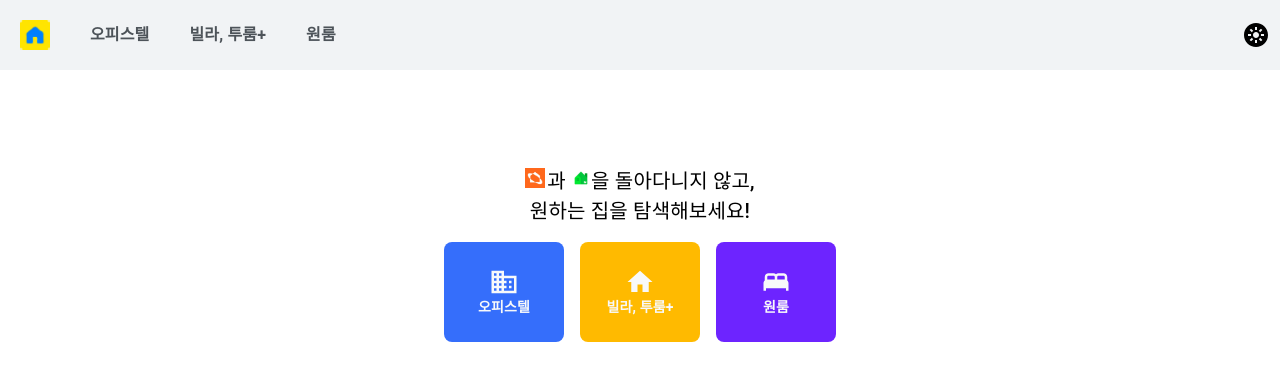
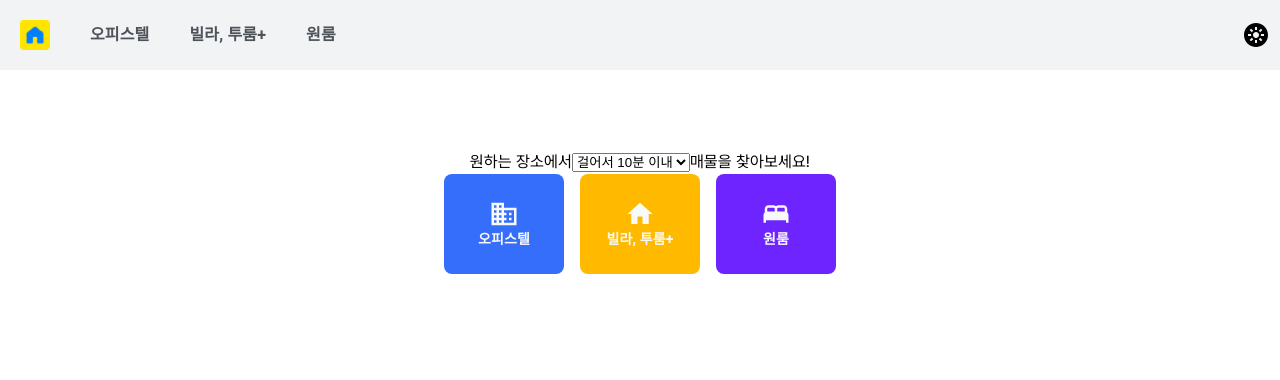
Before and after one commit to Jihye2ee/room-near-indent, a Next.js app: page / in a window 1280 px wide. Shown: the top 380 px of the page. Built offline with nearby package versions, Linux system fonts and the light colour scheme.

Commit message:
원하는 distance 고르기

```diff
--- a/app/page.tsx
+++ b/app/page.tsx
@@ -1,12 +1,14 @@
 'use client'
-import Image from 'next/image'
 import { useRouter } from 'next/navigation'
 import { useReducer } from 'react'
+import { useRecoilState } from 'recoil'
 
 import { Stack, Typography } from '@/src/ui/mui'
 import BedIcon from '@mui/icons-material/Bed'
 import BusinessIcon from '@mui/icons-material/Business'
 import HomeIcon from '@mui/icons-material/Home'
+
+import { filterState } from './recoil-state'
 
 type State = {
   isCompanyEmojiShow: boolean
@@ -57,21 +59,21 @@ const reducer = (state: State, action: Action) => {
 
 export default function Home() {
   const router = useRouter()
+  const [conditions, setConditions] = useRecoilState(filterState)
   const [state, dispatch] = useReducer(reducer, { isCompanyEmojiShow: true, isSubwayEmojiShow: true, isSchoolEmojiShow: true, isZigbangEmojiShow: true, isNaverlandEmojiShow: true })
+  const handleSelect = (e: any) => {
+    setConditions({ ...conditions, distance: e.target.value })
+  }
   return (
     <Stack alignItems='center' role='navigation' aria-label='주거 유형 선택' sx={{ mt: { laptop: 10, tablet: 5, mobile: 2 }}}>
-      <Typography component='h3' sx={{ fontSize: '20px', fontWeight: 500, lineHeight: 1.5, m: 2, textAlign: 'center' }} tabIndex={0}>
-        <span onClick={() => dispatch({ type: 'TOGGLE_ZIGBANG', payload: !state.isZigbangEmojiShow })}>
-          <Image aria-hidden='true' src='/zigbang-logo.png' alt='' width={20} height={20} style={{ cursor: 'pointer', marginRight: 2, display: state.isZigbangEmojiShow ? 'inline' : 'none' }} />
-          <span style={{ cursor: 'pointer', display: state.isZigbangEmojiShow ? 'none' : 'inline' }}>&nbsp;직방</span>
-        </span>
-        <span>과&nbsp;</span>
-        <span onClick={() => dispatch({ type: 'TOGGLE_NAVER_LAND', payload: !state.isNaverlandEmojiShow })}>
-          <Image aria-hidden='true' src='/naverland-logo.png' alt='' width={20} height={20} style={{ cursor: 'pointer', display: state.isNaverlandEmojiShow ? 'inline' : 'none' }} />
-          <span style={{ cursor: 'pointer', display: state.isNaverlandEmojiShow ? 'none' : 'inline' }}>&nbsp;네이버부동산&nbsp;</span>
-        </span>
-        을 돌아다니지 않고, <br/>원하는 집을 탐색해보세요!
-      </Typography>
+      <div>
+        원하는 장소에서
+        <select onChange={handleSelect}>
+          <option value='0.7'>걸어서 10분 이내</option>
+          <option value='1.5'>걸어서 20분 이내</option>
+        </select>
+        매물을 찾아보세요!
+      </div>
       <Stack direction='row' justifyContent='center' alignItems='center' spacing={2} pl={2} pr={2} sx={{ width: { mobile: '100%' }}}>
         <Stack
           component='button'
--- a/app/recoil-state.ts
+++ b/app/recoil-state.ts
@@ -8,14 +8,15 @@ export const filterState = atom<State>({
   default: {
     site: 'zigbang',
     type: 'deposit',
+    distance: 0.7,
     deposit: [0, 40000],
     rent: [0, 150],
     area: {
       address: null,
       address_name: '',
       address_type: '',
-      x: '126.570667',
-      y: '33.450701',
+      x: '33.450701',
+      y: '126.570667',
       road_address: null,
       bounds: {
         bottomLat: '37.5298390',
--- a/src/data/villa/queries.ts
+++ b/src/data/villa/queries.ts
@@ -11,7 +11,8 @@ type Section = {
 
 export const getVillaItemIDs = async (params: State) => {
   const url = 'https://apis.zigbang.com/v2/items'
-  const geohashValue = geohash.encode(params.area.y, params.area.x, 5)
+  const precision = params.distance === 0.7 ? 6 : 5
+  const geohashValue = geohash.encode(params.area.y, params.area.x, precision)
   const queryParams = queryString.stringify({
     deposit_gteq: params.deposit[0],
     deposit_lteq: params.deposit[1],
```
